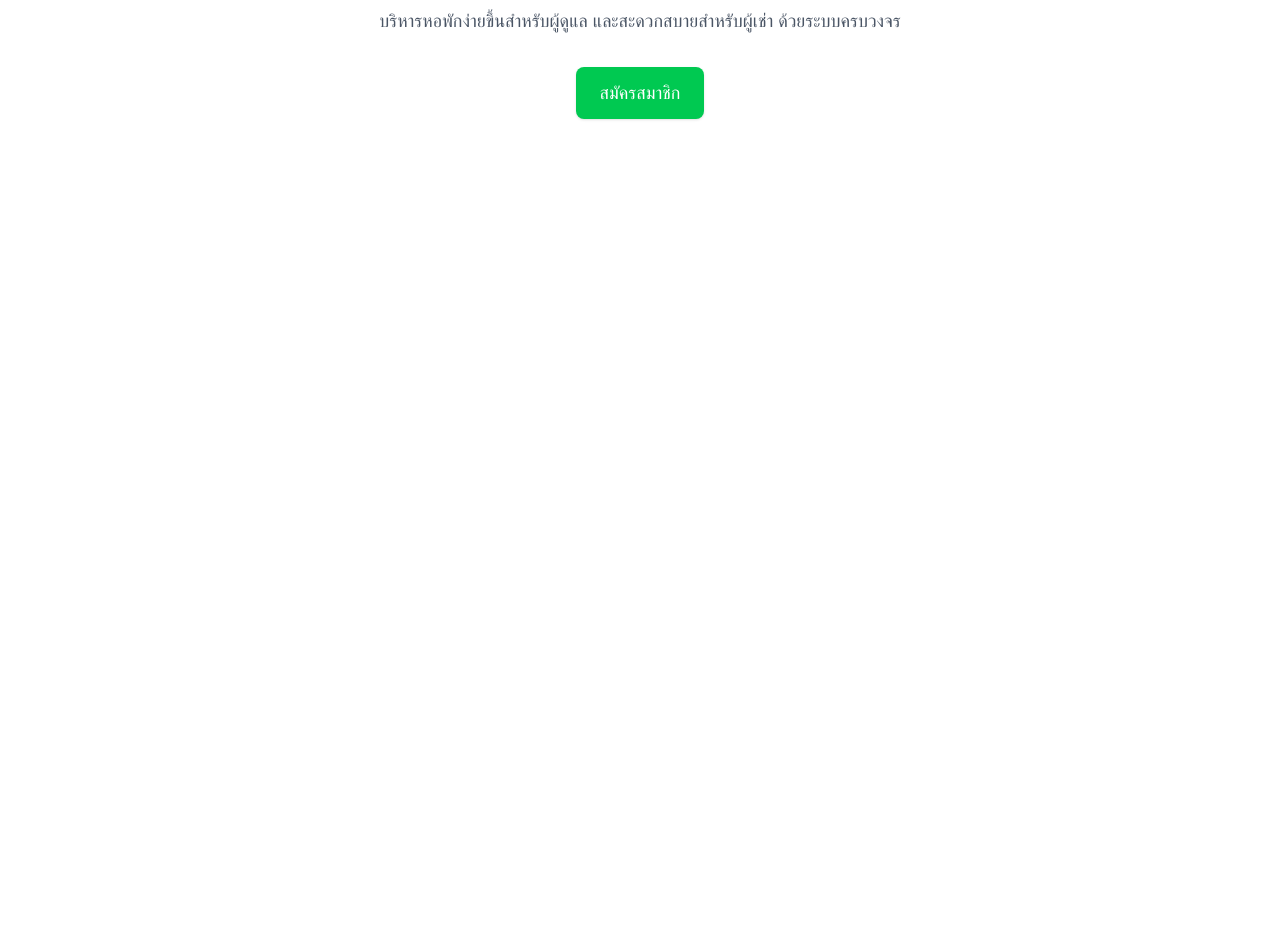
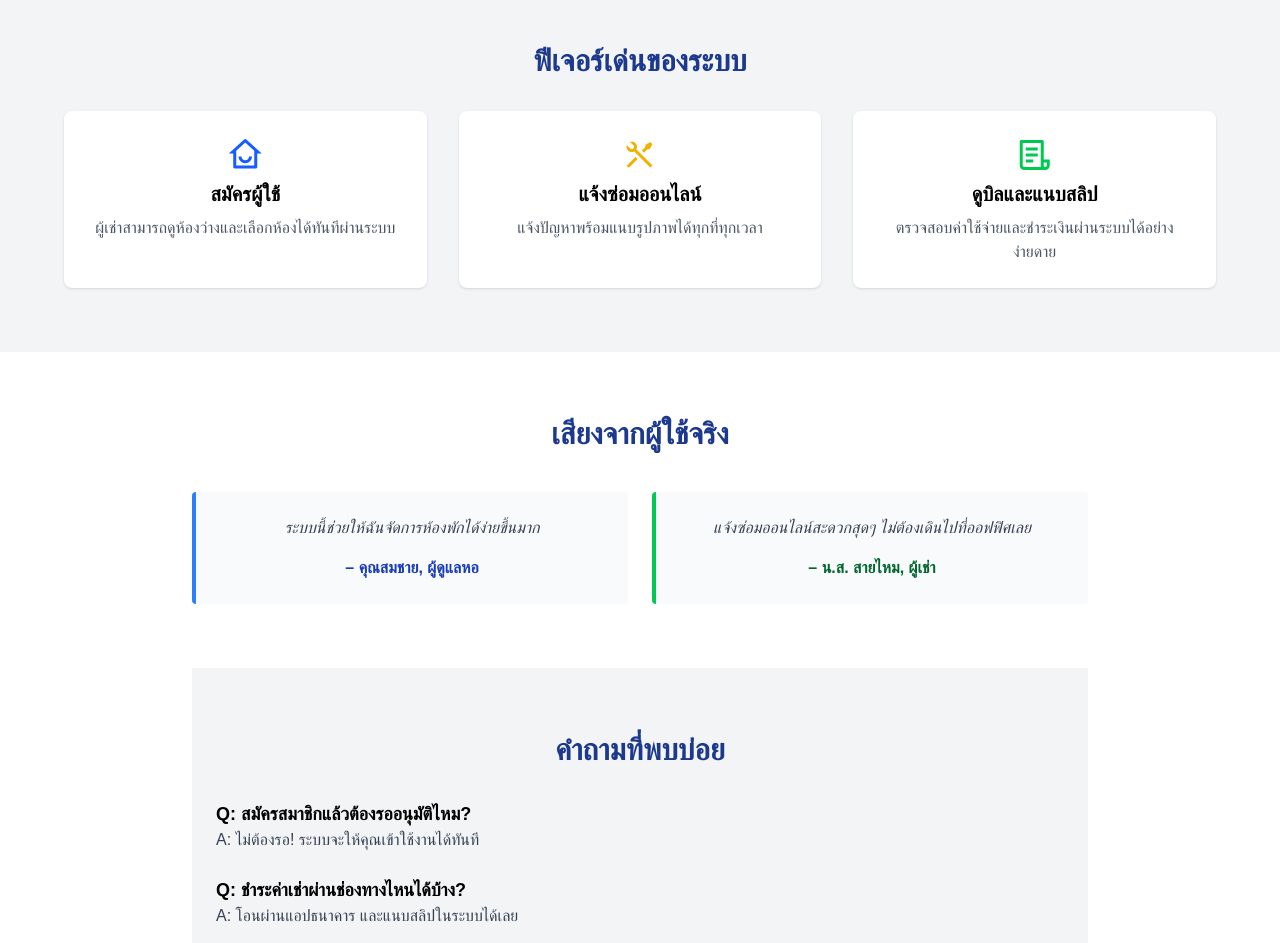
Before and after one commit to Aphiphu1122/my-dorm, a Next.js app: page / in a window 1280 px wide. Shown: the part 389-1332 px from the top of the page. Before the commit the page ends 800 px from the top, so only its background shows below. Built offline with nearby package versions, Linux system fonts and the light colour scheme.

Commit message:
update home

```diff
--- a/src/app/page.tsx
+++ b/src/app/page.tsx
@@ -23,7 +23,10 @@ export default function HomePage() {
           <ul className="flex space-x-8 text-gray-700 font-medium">
             <li>
               <button
-                onClick={() => setShowAboutModal(true)}
+                onClick={() => {
+                  setShowAboutModal(true);
+                  setShowContactModal(false);
+                }}
                 className="hover:text-blue-800 transition duration-200"
               >
                 About Us
@@ -31,7 +34,10 @@ export default function HomePage() {
             </li>
             <li>
               <button
-                onClick={() => setShowContactModal(true)}
+                onClick={() => {
+                  setShowContactModal(true);
+                  setShowAboutModal(false);
+                }}
                 className="hover:text-blue-800 transition duration-200"
               >
                 Contact
@@ -50,11 +56,12 @@ export default function HomePage() {
       </header>
 
     {/* Hero Section */}
-      <main className="flex flex-col items-center justify-center min-h-[85vh] px-6 text-center">
+      <main className="px-6 text-center mt-12 mb-16">
       <h2 className="text-4xl md:text-5xl font-bold mb-4 text-blue-900">
+        MY DORM
         ยินดีต้อนรับสู่ระบบจัดการหอพัก
       </h2>
-        <p className="text-lg text-gray-600 max-w-2xl mb-8">
+      <p className="text-lg text-gray-600 max-w-2xl mx-auto mb-8">
         บริหารหอพักง่ายขึ้นสำหรับผู้ดูแล และสะดวกสบายสำหรับผู้เช่า ด้วยระบบครบวงจร
       </p>
       <button
@@ -65,47 +72,108 @@ export default function HomePage() {
       </button>
     </main>
 
-      {/* About Modal */}
+      {/* About Inline Section */}
       {showAboutModal && (
-        <div
-          className="fixed inset-0 bg-black bg-opacity-30 flex justify-center items-start pt-20 z-50"
-          onClick={() => setShowAboutModal(false)}
-        >
-          <div
-            className="bg-white rounded-xl p-6 max-w-3xl w-full mx-4 shadow-xl relative max-h-[80vh] overflow-y-auto"
-            onClick={(e) => e.stopPropagation()}
-          >
+        <section className="max-w-6xl mx-auto my-12 px-6">
+          <div className="flex justify-between items-center mb-4">
+            <h2 className="text-2xl font-bold text-blue-900">เกี่ยวกับเรา</h2>
             <button
               onClick={() => setShowAboutModal(false)}
-              className="absolute top-4 right-4 text-gray-600 hover:text-black text-2xl font-bold"
+              className="text-gray-500 hover:text-black text-3xl font-bold w-10 h-10 rounded-full flex items-center justify-center transition"
             >
-              &times;
+              ×
             </button>
+          </div>
           <AboutUsPage />
+        </section>
+      )}
+
+      {/* Contact Inline Section */}
+      {showContactModal && (
+        <section className="max-w-6xl mx-auto my-12 px-6">
+        <div className="flex justify-between items-center mb-4">
+          <h2 className="text-2xl font-bold text-blue-900">ติดต่อเรา</h2>
+          <button
+            onClick={() => setShowContactModal(false)}
+            className="text-gray-500 hover:text-black text-3xl font-bold w-10 h-10 rounded-full flex items-center justify-center transition"
+          >
+            ×
+          </button>
+        </div>
+        <ContactPage />
+      </section>
+      )}
+
+      {/* Features Section */}
+      <section className="bg-gray-100 py-16 px-8 text-center">
+        <h3 className="text-3xl font-bold text-blue-900 mb-8">ฟีเจอร์เด่นของระบบ</h3>
+        <div className="grid grid-cols-1 md:grid-cols-3 gap-8 max-w-6xl mx-auto">
+          <div className="p-6 bg-white rounded-lg shadow">
+            <i className="ri-home-smile-line text-4xl text-blue-600 mb-4"></i>
+            <h4 className="text-xl font-semibold mb-2">สมัครผู้ใช้</h4>
+            <p className="text-gray-600">
+              ผู้เช่าสามารถดูห้องว่างและเลือกห้องได้ทันทีผ่านระบบ
+            </p>
+          </div>
+          <div className="p-6 bg-white rounded-lg shadow">
+            <i className="ri-tools-line text-4xl text-yellow-500 mb-4"></i>
+            <h4 className="text-xl font-semibold mb-2">แจ้งซ่อมออนไลน์</h4>
+            <p className="text-gray-600">
+              แจ้งปัญหาพร้อมแนบรูปภาพได้ทุกที่ทุกเวลา
+            </p>
+          </div>
+          <div className="p-6 bg-white rounded-lg shadow">
+            <i className="ri-file-list-3-line text-4xl text-green-500 mb-4"></i>
+            <h4 className="text-xl font-semibold mb-2">ดูบิลและแนบสลิป</h4>
+            <p className="text-gray-600">
+              ตรวจสอบค่าใช้จ่ายและชำระเงินผ่านระบบได้อย่างง่ายดาย
+            </p>
           </div>
         </div>
-      )}
+      </section>
 
-      {/* Contact Modal */}
-      {showContactModal && (
-        <div
-          className="fixed inset-0 bg-black bg-opacity-30 flex justify-center items-start pt-20 z-50"
-          onClick={() => setShowContactModal(false)}
-        >
-          <div
-            className="bg-white rounded-xl p-6 max-w-3xl w-full mx-4 shadow-xl relative max-h-[80vh] overflow-y-auto"
-            onClick={(e) => e.stopPropagation()}
-          >
-            <button
-              onClick={() => setShowContactModal(false)}
-              className="absolute top-4 right-4 text-gray-600 hover:text-black text-2xl font-bold"
-            >
-              &times;
-            </button>
-            <ContactPage />
+      {/* Testimonials Section */}
+      <section className="py-16 bg-white px-6 text-center">
+        <h3 className="text-3xl font-bold text-blue-900 mb-10">เสียงจากผู้ใช้จริง</h3>
+        <div className="grid grid-cols-1 md:grid-cols-2 gap-6 max-w-4xl mx-auto">
+          <blockquote className="p-6 border-l-4 border-blue-500 bg-gray-50 rounded">
+            <p className="text-gray-700 italic">
+              ระบบนี้ช่วยให้ฉันจัดการห้องพักได้ง่ายขึ้นมาก
+            </p>
+            <span className="block mt-4 font-semibold text-blue-800">– คุณสมชาย, ผู้ดูแลหอ</span>
+          </blockquote>
+          <blockquote className="p-6 border-l-4 border-green-500 bg-gray-50 rounded">
+            <p className="text-gray-700 italic">
+              แจ้งซ่อมออนไลน์สะดวกสุดๆ ไม่ต้องเดินไปที่ออฟฟิศเลย
+            </p>
+            <span className="block mt-4 font-semibold text-green-800">– น.ส. สายไหม, ผู้เช่า</span>
+          </blockquote>
+        </div>
+      </section>
+
+      {/* FAQ Section */}
+      <section className="py-16 bg-gray-100 px-6 text-left max-w-4xl mx-auto">
+        <h3 className="text-3xl font-bold text-blue-900 mb-8 text-center">คำถามที่พบบ่อย</h3>
+        <div className="space-y-6">
+          <div>
+            <h4 className="font-semibold text-lg">Q: สมัครสมาชิกแล้วต้องรออนุมัติไหม?</h4>
+            <p className="text-gray-700">
+              A: ไม่ต้องรอ! ระบบจะให้คุณเข้าใช้งานได้ทันที
+            </p>
+          </div>
+          <div>
+            <h4 className="font-semibold text-lg">Q: ชำระค่าเช่าผ่านช่องทางไหนได้บ้าง?</h4>
+            <p className="text-gray-700">
+              A: โอนผ่านแอปธนาคาร และแนบสลิปในระบบได้เลย
+            </p>
           </div>
         </div>
-      )}
+      </section>
+
+      {/* Footer */}
+      <footer className="bg-blue-950 text-white text-center py-6 mt-12">
+        <p>&copy; {new Date().getFullYear()} Dorm Management System. All rights reserved.</p>
+      </footer>
     </div>
   );
 }
--- a/src/components/about.tsx
+++ b/src/components/about.tsx
@@ -58,17 +58,18 @@ export default function AboutUsPage() {
 
         {/* Text content */}
         <div className="w-full md:w-[40%] text-gray-800">
-          <h1 className="text-2xl font-bold text-blue-900 mb-4">About Us</h1>
+          <h1 className="text-2xl font-bold text-blue-900 mb-4">เกี่ยวกับเรา</h1>
           <p className="mb-4 text-lg leading-relaxed">
-            <span className="font-semibold text-blue-700">Dorm</span> is a platform designed to simplify dormitory management and room searching for both tenants and landlords. Fast, easy, and secure.
+            <span className="font-semibold text-blue-700">Dorm</span> คือระบบจัดการหอพักออนไลน์
+            ที่ออกแบบมาเพื่อให้ทั้งเจ้าของหอและผู้เช่าใช้งานได้ง่าย รวดเร็ว และปลอดภัย
           </p>
           <ul className="list-disc list-inside space-y-2 text-base">
-            <li>Instantly add, edit, and remove dormitory data</li>
-            <li>Search by location, price, and room type</li>
-            <li>Verified users and real reviews</li>
+            <li>เจ้าของหอสามารถเพิ่ม ลบ และจัดการข้อมูลห้องพักได้ทันที</li>
+            <li>ผู้เช่าดูสถานะห้องว่างและแจ้งซ่อมออนไลน์ได้สะดวก</li>
+            <li>ระบบแสดงบิล รายการชำระ และแนบสลิปในไม่กี่คลิก</li>
           </ul>
           <p className="mt-6 text-sm">
-            Contact us:{" "}
+            ติดต่อเรา:{" "}
             <a
               href="mailto:support@mydorm.com"
               className="text-blue-600 underline hover:text-blue-800"
```
Lines whose indentation alone changed are shown as unchanged.
